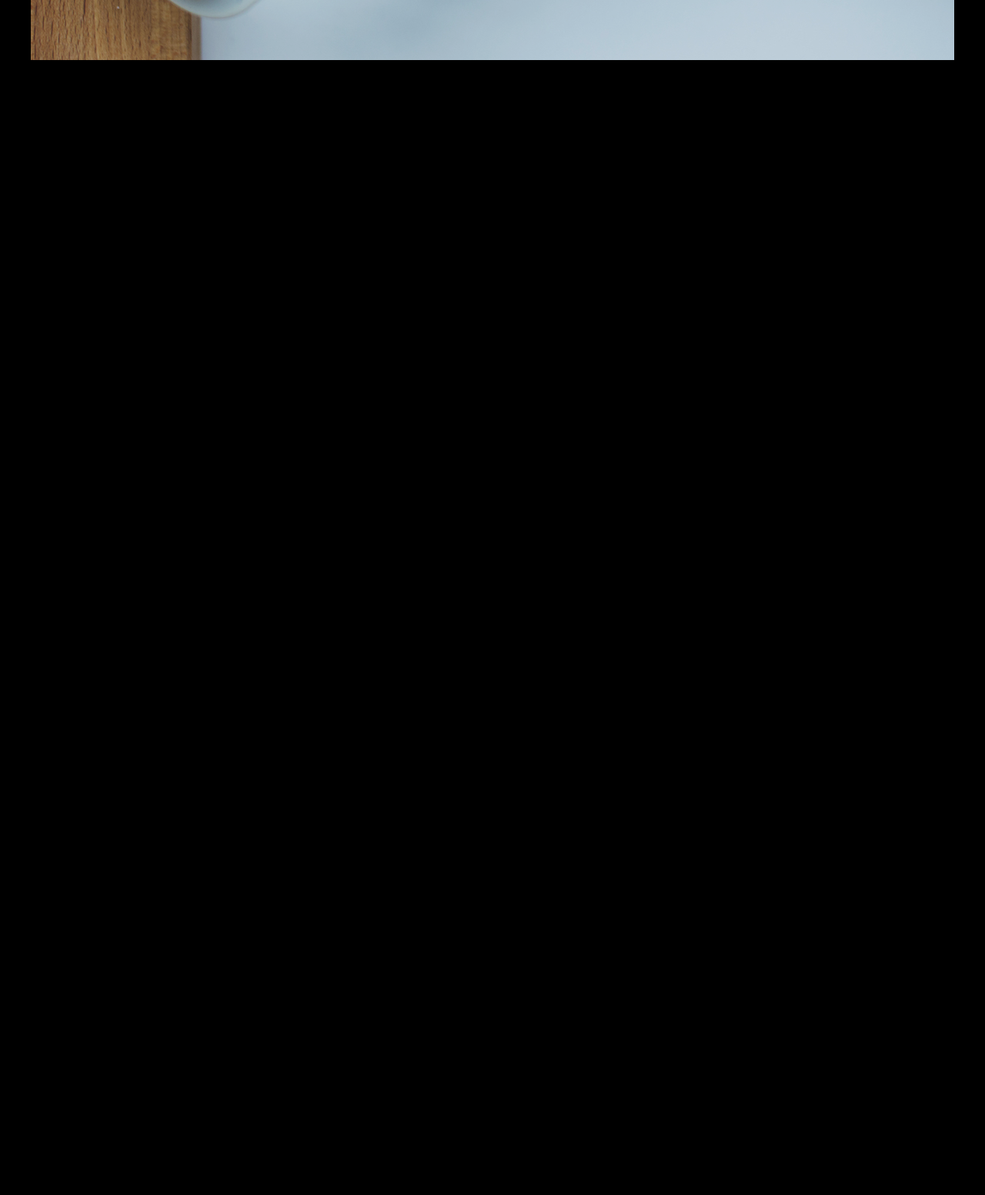
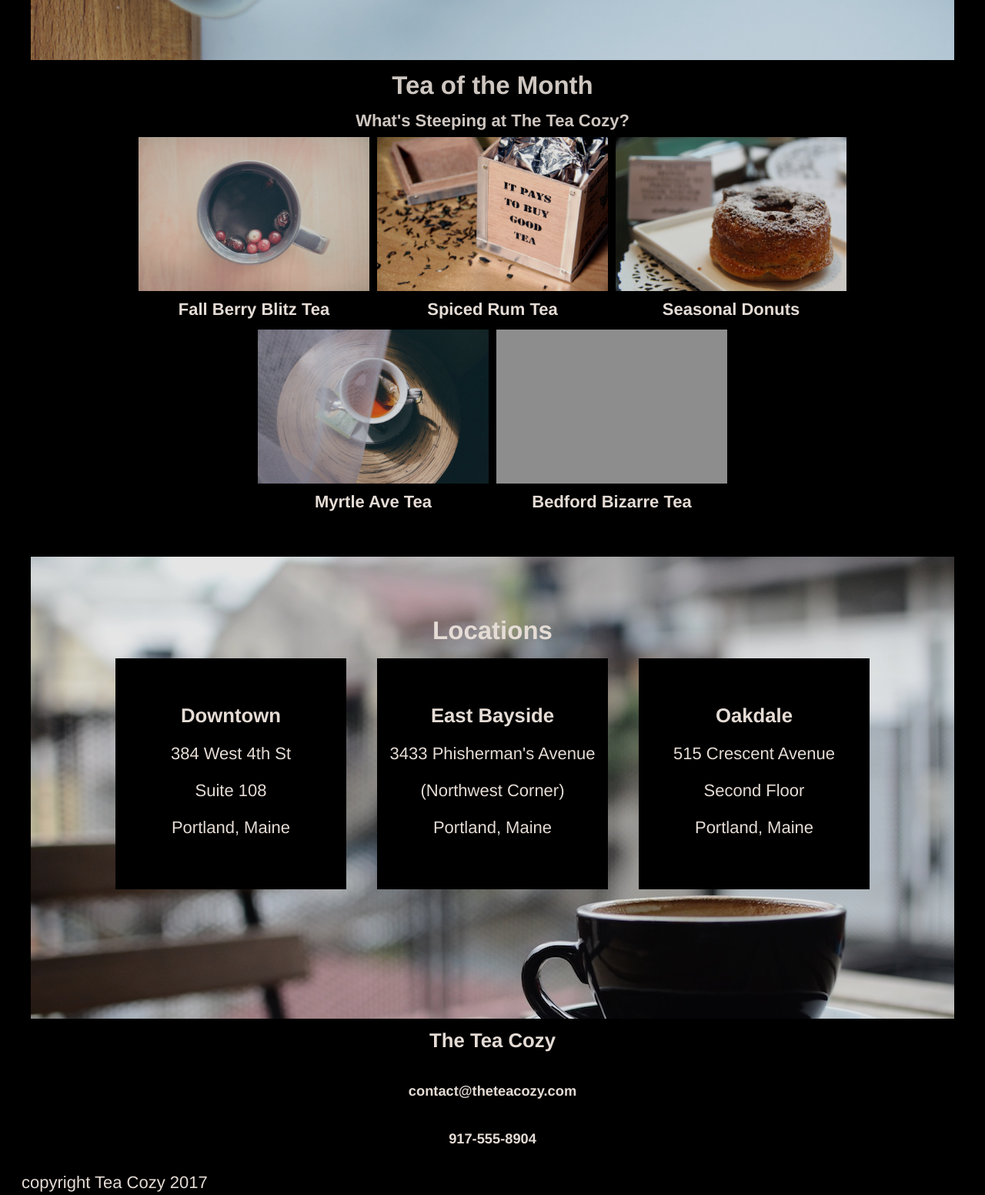
Before and after one commit to Al-Web-Dev/Tea-Cosy-Project, a plain HTML site: page index.html in a window 1280 px wide. Shown: the part 700-2252 px from the top of the page at 77% size. Before the commit the page ends 800 px from the top, so only its background shows below. Drawn offline with Linux system fonts and the light colour scheme; grey boxes are pictures that could not be loaded.

Commit message:
first draft of project

```diff
--- a/index.html
+++ b/index.html
@@ -5,7 +5,7 @@
 
     <link rel="stylesheet" type="text/css" href="resources/css/style.css">
 
-    <title>Tea Cosy</title>
+    <title>Tea Cozy</title>
   </head>
 
   <body>
@@ -42,8 +42,98 @@
 
 </div>
 
+<!--Products -->
+
+<div class="products">
+    <div class="products-text">
+      <h2>Tea of the Month</h2>
+      <h4>What's Steeping at The Tea Cozy?</h4>
+    </div>
+</div>
+
+    <div class="product-images">
+      <div class="photo">
+        <img src="resources/img-berryblitz.jpg" height="200px" width="300px">
+        <span>Fall Berry Blitz Tea</span>
+      </div>
+
+      <div class="photo">
+        <img src="resources/img-spiced-rum.jpg" height="200px" width="300px">
+        <span>Spiced Rum Tea</span>
+      </div>
+
+      <div class="photo">
+        <img src="resources/img-donut.jpg" height="200px" width="300px">
+        <span>Seasonal Donuts</span>
+      </div>
+
+      <div class="photo">
+        <img src="resources/img-myrtle-ave.jpg" height="200px" width="300px">
+        <span>Myrtle Ave Tea</span>
+      </div>
+
+      <div class="photo">
+        <img src="resources/img-bedford-bizarre.jpg" height="200px" width="300px">
+        <span>Bedford Bizarre Tea</span>
+      </div>
+
+    </div>
 
 
+<!-- Locations -->
+
+<div class="locations">
+  <div class="location-text">
+    <h2>Locations</h2>
+  </div>
+
+  <div class="text-boxes">
+    <div class="box">
+      <div class="box-text">
+      <h3>Downtown</h3>
+      <p>384 West 4th St</p>
+      <p>Suite 108</p>
+      <p>Portland, Maine</p>
+      </div>
+    </div>
+
+    <div class="box">
+      <div class="box-text">
+      <h3>East Bayside</h3>
+      <p>3433 Phisherman's Avenue</p>
+      <p>(Northwest Corner)</p>
+      <p>Portland, Maine</p>
+      </div>
+    </div>
+
+    <div class="box-r">
+      <div class="box-text">
+      <h3>Oakdale</h3>
+      <p>515 Crescent Avenue</p>
+      <p>Second Floor</p>
+      <p>Portland, Maine</p>
+      </div>
+    </div>
+
+  </div>
+
+ </div>
+
+ <!-- Contact -->
+
+ <div class="contact">
+
+ <h3>The Tea Cozy</h3>
+ <br>
+ <h5>contact@theteacozy.com</h5>
+ <br>
+<h5>917-555-8904</h5>
+
+</div>
+
+<div class="copyright">
+copyright Tea Cozy 2017
+</div>
 
 
 
--- a/resources/css/style.css
+++ b/resources/css/style.css
@@ -40,7 +40,8 @@ nav span {
 }
 
 div {
-    border: 0px solid red;
+    border: px solid red;
+    display:block;
 }
 
  a {
@@ -68,7 +69,7 @@ div {
     color: seashell;
     display: flex;
     width: 100%;
-    height: 140px;
+    height: 95px;
     opacity: 0.9;
     align-items: center;
     display: block;
@@ -77,9 +78,132 @@ div {
 }
 
 
-h2, h3, h4 {
+.text h2, h3, h4, h5 {
     margin: 0;
-    padding: 10px;
+    padding-top: 14px;
     text-align: center;
+    align-items: center;
+}
+
+.products h2, h3, h4 {
+    margin: 0;
+    padding-top: 14px;
+    text-align: center;
+    align-items: center;
 
 }
+
+.products {
+    width: 1000px;
+    display: flex;
+    background-color: black;
+    justify-content: center;
+    margin: auto;
+}
+
+.products-text {
+    background-color: black;
+    color: seashell;
+    display: flex;
+    height: 95px;
+    opacity: 0.9;
+    align-items: center;
+    display: block;
+    justify-content: center;
+}
+
+.product-images {
+    display: flex;
+    flex-wrap: wrap;
+    flex-direction: row;
+    justify-content: center;
+    width: 1000px;
+    margin: auto;
+}
+
+.photo {
+    padding: 5px;
+    height: 240px;
+    width: 300px;
+}
+
+.photo span {
+    display: block;
+    padding: 5px;
+    font-weight: bold;
+    text-align: center;
+}
+
+.locations {
+    background-image: url("../img-locations-background.jpg");
+    height: 600px;
+    width: 1200px;
+    justify-content: center;
+    margin: auto;
+    margin-top: 50px;
+
+
+}
+
+.location-text {
+    text-align: center;
+    margin: 0;
+    padding: 50px 0px 0px 0px;
+    width: 1200px;
+    display: block;
+    border: px red solid;
+    height: 67px;
+}
+
+.text-boxes {
+
+    display: block;
+    margin-top: 15px;
+    width: 1200px;
+    border: px pink solid;
+    height: 300px;
+    display: flex;
+    justify-content: center;
+}
+
+.box {
+    height: 300px;
+    width: 300px;
+    opacity: 1;
+    background-color: black;
+    z-index: 1;
+    position: relative;
+    margin-right: 40px;
+    text-align: center;
+    display: flex;
+    justify-content: center;
+    align-items: center;
+}
+
+.box-r {
+    height: 300px;
+    width: 300px;
+    opacity: 1;
+    background-color: black;
+    z-index: 1;
+    position: relative;
+    margin-right: 0px;
+    text-align: center;
+    display: flex;
+    justify-content: center;
+    align-items: center;
+}
+
+.box-text {
+    align-items: center;
+    border: px green solid;
+}
+
+.contact {
+    height: 200px;
+}
+
+.copyright {
+    margin: 0px 0px 20px 20px;
+
+}
```
